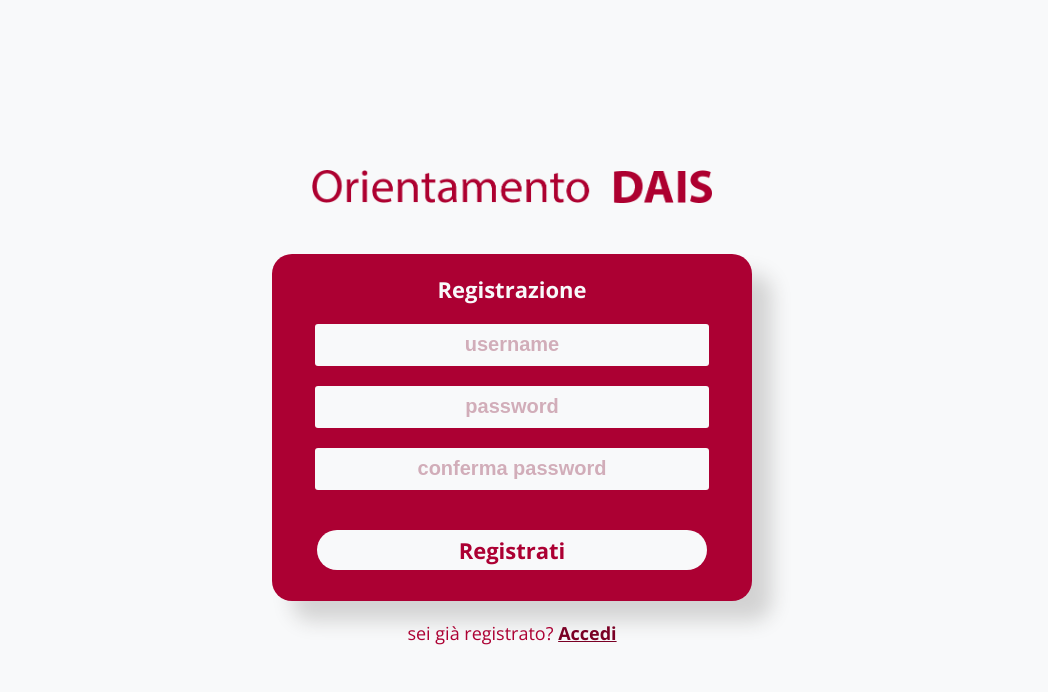
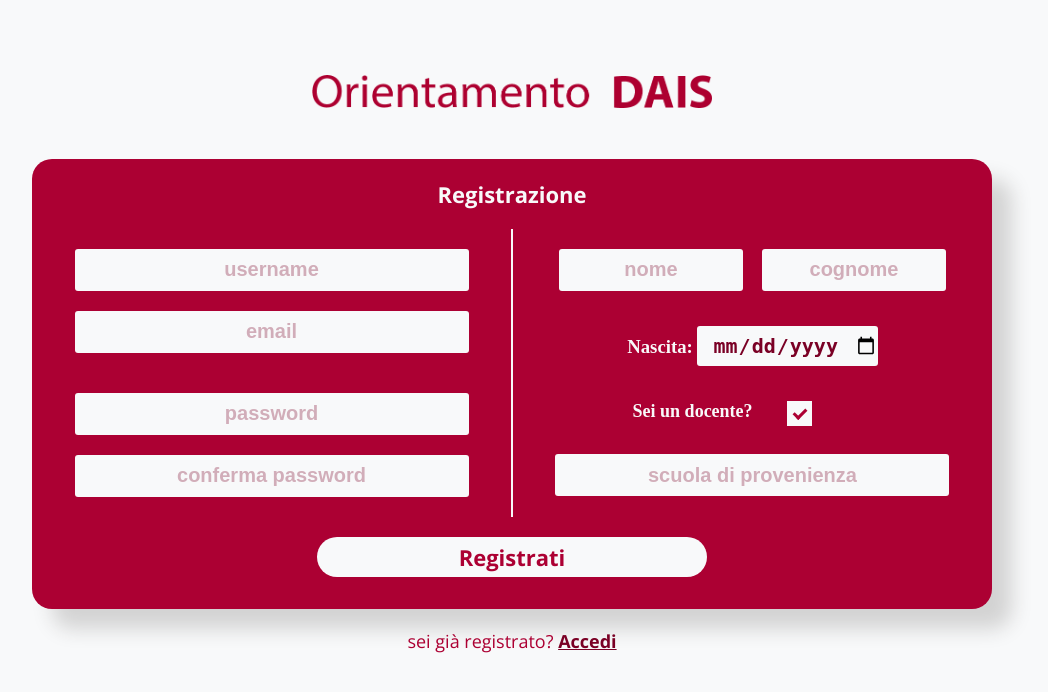
Before and after one commit to Zanotto-Enrico/OrientamentoDAIS, a Flask app: page /register in a window 1280 px wide. Shown: the top 692 px of the page, without its empty margins (128-1176 px from the left). Run offline with Flask 2, Linux system fonts and the light colour scheme; parts of the project's set-up code (start-up, migrations or seed data) failed here and were passed over.

Commit message:
pagina register migliorata

```diff
--- a/static/styles/GraficaLogin.css
+++ b/static/styles/GraficaLogin.css
@@ -44,17 +44,35 @@
 
     position: absolute;
     top:0;
-    bottom: 110px;
+    bottom: 150px;
     left: 0;
     right: 0;
 
-    width: 480px;
-    height: 350px;
+    width: 960px;
+    height: 500px;
 
     margin: auto;
 
 }
 
+h3{
+    color: #f8f9fa;
+    display: inline;
+}
+
+.rowreg {
+    display: flex;
+}
+
+.columnreg{
+    margin-top: 20px;
+    flex: 49.9%;
+}
+
+.spacer{
+    flex: 0.2%;
+    background-color: #f8f9fa;
+}
 
 .loginpanel {
     width: 480px;
@@ -72,8 +90,8 @@
 }
 
 .registerpanel {
-    width: 480px;
-    height: 347px;
+    width: 960px;
+    height: 450px;
     background-color: var(--color5);
 
     border-radius: 20px;
@@ -86,6 +104,10 @@
     box-shadow: 20px 20px 20px lightgrey;
 }
 
+.divimg{
+    width: 960px;
+    text-align: center;
+}
 .imgtitle{
     width: 400px;
     height: 33.3px;
@@ -103,6 +125,13 @@ body
     text-align: center;
     padding-bottom: 20px;
 }
+
+.divtextboxpw{
+    text-align: center;
+    padding-top: 20px;
+    padding-bottom: 20px;
+}
+
 
 .divsubmit{
     text-align: center;
@@ -133,6 +162,19 @@ body
     border:none;
     text-align: center;
     border-radius: 3px;
+}
+.halftextbox{
+
+    background-color: var(--color1);
+    color: var(--color4);
+    width: 180px;
+    height: 40px;
+    font-weight: bold;
+    font-size: 20px;
+    border:none;
+    text-align: center;
+    border-radius: 3px;
+    margin-bottom: 15.2px;
 }
 
 
@@ -178,3 +220,84 @@ input:focus::placeholder {
 input::-webkit-input-placeholder {
     opacity: 0.3; /*Change the opacity between 0 and 1*/
 }
+
+
+
+
+
+
+.container {
+    color: #f8f9fa;
+    font-weight: bold;
+    display: block;
+    position: relative;
+    margin-bottom: 12px;
+    cursor: pointer;
+    font-size: 18px;
+    -webkit-user-select: none;
+    -moz-user-select: none;
+    -ms-user-select: none;
+    user-select: none;
+  }
+
+  /* Hide the browser's default checkbox */
+  .container input {
+    position: absolute;
+    opacity: 0;
+    cursor: pointer;
+    height: 0;
+    width: 0;
+  }
+
+  /* Create a custom checkbox */
+  .checkmark {
+    position: absolute;
+    top: 0;
+    right: 0;
+    height: 25px;
+    width: 25px;
+    background-color: #f8f9fa;
+  }
+
+  /* On mouse-over, add a grey background color */
+  .container:hover input ~ .checkmark {
+    background-color: #ccc;
+  }
+
+  /* When the checkbox is checked, add a blue background */
+  .container input:checked ~ .checkmark {
+    background-color: #f8f9fa;
+  }
+
+  /* Create the checkmark/indicator (hidden when not checked) */
+  .checkmark:after {
+    content: "";
+    position: absolute;
+    display: none;
+  }
+
+  /* Show the checkmark when checked */
+  .container input:checked ~ .checkmark:after {
+    display: block;
+  }
+
+  /* Style the checkmark/indicator */
+  .container .checkmark:after {
+    left: 9px;
+    top: 5px;
+    width: 5px;
+    height: 10px;
+    border: solid #ac0033;
+    border-width: 0 3px 3px 0;
+    -webkit-transform: rotate(45deg);
+    -ms-transform: rotate(45deg);
+    transform: rotate(45deg);
+  }
+
+  .divcheck{
+    width: 50%;
+    text-align: center;
+    padding-bottom: 20px;
+    padding-right: 37.5%;
+    padding-left: 12.5%;
+  }
--- a/templates/register.html
+++ b/templates/register.html
@@ -5,7 +5,9 @@
     </head>
     <body>
         <div class="centralbodyregister">
+            <div class="divimg">
                 <img src="{{url_for('static', filename='imgs/logored.png')}}" class="imgtitle" />
+            </div>
             <div class="registerpanel">
 
                 <div class= "divtitle">
@@ -13,14 +15,44 @@
                 </div>
 
                 <form method="post" action="/register">
+                    <div class="rowreg">
+                        <div class="columnreg">
                             <div class="divtextbox">
                                 <input type = "text" name = "username" placeholder="username" required class="textbox" >
                             </div>
                             <div class="divtextbox">
+                                <input type = "text" name = "email" placeholder="email" required class="textbox" >
+                            </div>
+                            <div class="divtextboxpw">
                                 <input type = "password" name = "password" placeholder="password" required class="textbox">
                             </div>
                             <div class="divtextbox">
                                 <input type = "password" name = "conferma" placeholder="conferma password" required class="textbox">
+                            </div>
+
+                        </div>
+                        <div class="spacer">
+                        </div>
+                        <div class="columnreg">
+                            <div class="divtextbox">
+                                <input type = "text" name = "nome" placeholder="nome" required class="halftextbox" >
+                                <input type = "text" name = "cognome" placeholder="cognome" required class="halftextbox" style="margin-left: 15px;" >
+                            </div>
+                            <div class="divtextbox">
+                                <h3>Nascita:</h3>
+                                <input type = "date" name = "nascita" placeholder="nascita" required class="halftextbox">
+                            </div>
+                            <div class="divcheck">
+                                <label class="container"> Sei un docente?
+                                    <input type="checkbox" checked="checked" name = "professore">
+                                    <span class="checkmark"></span>
+                                </label>
+                            </div>
+                            <div class="divtextbox">
+                                <input type = "text" name = "scuola" placeholder="scuola di provenienza" required class="textbox">
+                            </div>
+                        </div>
+
                       </div>
                       <div class="divsubmit">
                         <input class="okbtn" type="submit" name = "submit" id = "sub" value="Registrati">
```
Lines whose indentation alone changed are shown as unchanged.
